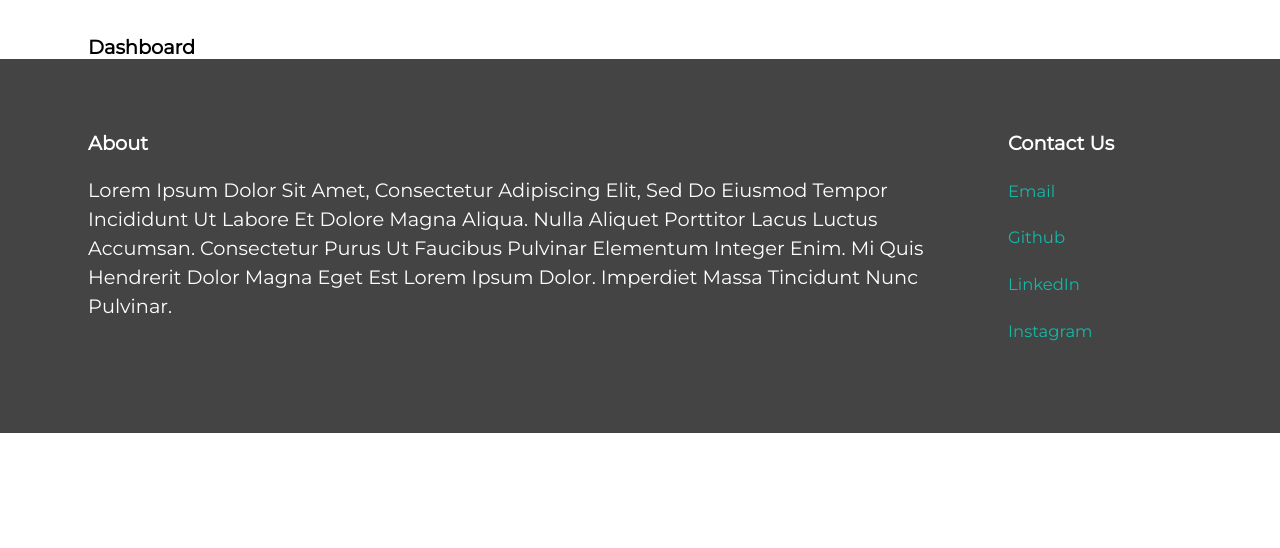
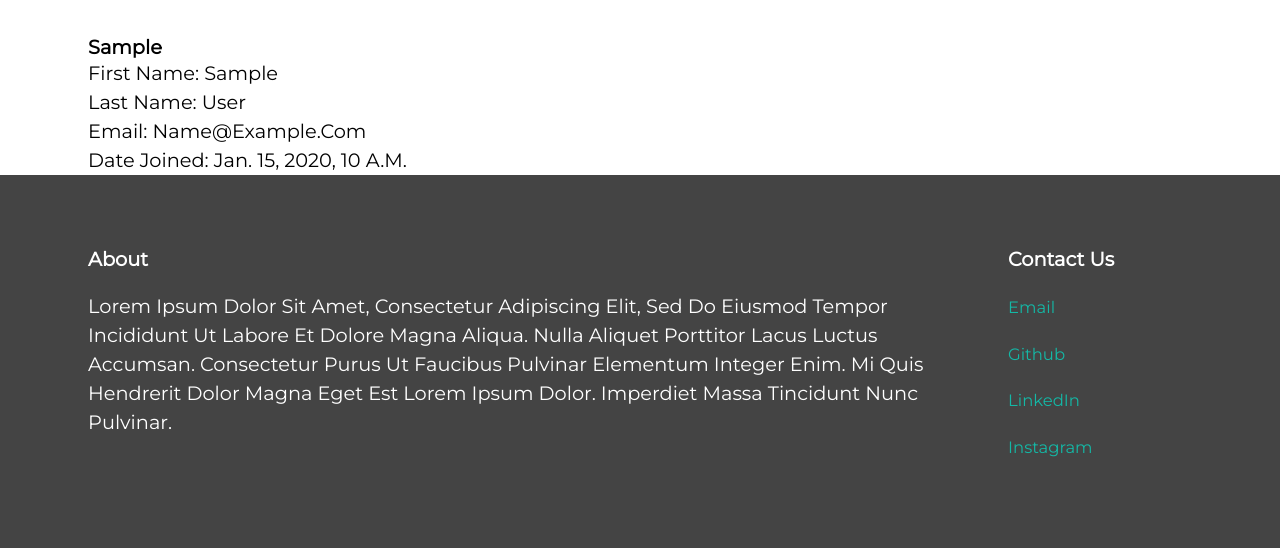
Before and after one commit to kvnvpham/social-media, a Django app: template socialMedia/users/templates/users/dashboard.html in a window 1280 px wide. Shown: the part 47-595 px from the top of the page. Run offline with Django 4.2, Linux system fonts and the light colour scheme; the template is opened without the code that fills it: values that come from a table or form of the project are taken from there, others are empty; tables that the repository leaves empty hold one stand-in row (values such as "Sample post").

Commit message:
Place dashboard template

```diff
--- a/socialMedia/main/templates/main/base.html
+++ b/socialMedia/main/templates/main/base.html
@@ -36,7 +36,7 @@
                         <i class="fa-solid fa-house nav-icon bg-white"></i>
                         <div class="tooltip-text">Home</div>
                     </a>
-                    <a class="nav-item" href="#">
+                    <a class="nav-item" href="{% url 'users:dashboard' %}">
                         <i class="fa-solid fa-user nav-icon bg-color"></i>
                         <div class="tooltip-text">Profile</div>
                     </a>
--- a/socialMedia/main/views.py
+++ b/socialMedia/main/views.py
@@ -26,7 +26,6 @@ def home(request):
         following_posts = Post.objects.filter(user__profile__following__id=request.user.id).order_by('-posted_on')
         following_users = UserProfile.objects.filter(following__id=request.user.id)[:10]
 
-
     return render(request, 'main/home.html', {
         'form': form,
         'all_posts': following_posts,
--- a/socialMedia/users/templates/users/dashboard.html
+++ b/socialMedia/users/templates/users/dashboard.html
@@ -9,13 +9,13 @@
 {% endblock %}
 
 {% block content %}
-    <h1>Dashboard</h1>
+    <h1>{{ profile.user }}</h1>
 
-    <!-- Username -->
-    <!-- Bio? -->
-    <!-- First Name -->
-    <!-- Last Name -->
-    <!-- Email Address -->
-    <!-- Date Joined -->
+
+    <p>First Name: {{ profile.user.first_name }}</p>
+    <p>Last Name: {{ profile.user.last_name }}</p>
+    <p>Email: {{ profile.user.email }}</p>
+    <p>Date Joined: {{ profile.user.date_joined }}</p>
+
     <!-- Followers -->
 {% endblock %}
--- a/socialMedia/users/urls.py
+++ b/socialMedia/users/urls.py
@@ -10,4 +10,5 @@ urlpatterns=[
     path('login/', views.login_user, name='login'),
     path('logout/', auth_views.LogoutView.as_view(), name='logout'),
     path('register/', views.register, name='register'),
+    path('dashboard/', views.dashboard, name='dashboard'),
 ]
```
Also changed, not shown: socialMedia/users/views.py (+12 -1 lines).
